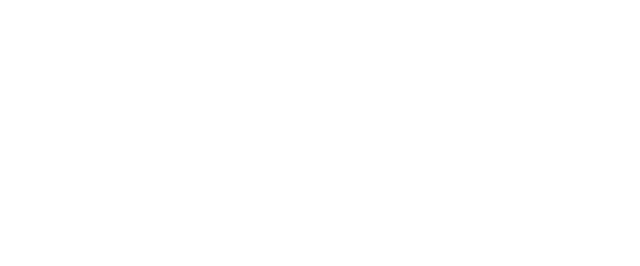
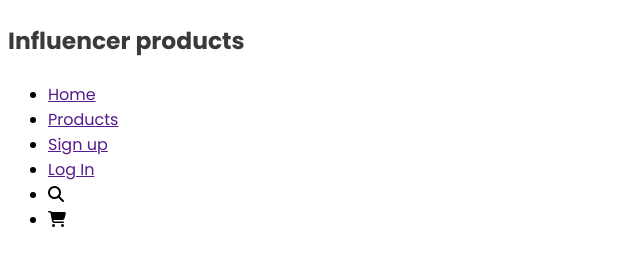
Before and after one commit to Rakibislam22/influencer-gear, a plain HTML site: page index.html in a window 1280 px wide. Shown: the whole page, without its empty margins (0-640 px from the left). Drawn offline with Linux system fonts and the light colour scheme.

Commit message:
Add some value

```diff
--- a/index.html
+++ b/index.html
@@ -4,12 +4,33 @@
     <meta charset="UTF-8">
     <meta name="viewport" content="width=device-width, initial-scale=1.0">
     <title>Influencer</title>
+    <link rel="preconnect" href="https://fonts.googleapis.com">
+    <link rel="preconnect" href="https://fonts.gstatic.com" crossorigin>
+    <link href="https://fonts.googleapis.com/css2?family=Poppins:ital,wght@0,100;0,200;0,300;0,400;0,500;0,600;0,700;0,800;0,900;1,100;1,200;1,300;1,400;1,500;1,600;1,700;1,800;1,900&display=swap" rel="stylesheet">
+
+    <script src="https://kit.fontawesome.com/e58d41bdcd.js" crossorigin="anonymous"></script>
+
+    <link rel="stylesheet" href="styles.css">
 </head>
-<body>
+<body class="poppins-regular">
 
     <header>
         <nav>
+            <div class="logo">
+                <h3>Influencer products</h3>
 
+            </div>
+
+            <div class="anchor">
+                <ul>
+                    <li><a href="">Home</a></li>
+                    <li><a href="">Products</a></li>
+                    <li><a href="">Sign up</a></li>
+                    <li><a href="">Log In</a></li>
+                    <li><i class="fa-solid fa-magnifying-glass"></i></li>
+                    <li><i class="fa-solid fa-cart-shopping"></i></li>
+                </ul>
+            </div>
         </nav>
     </header>
 
--- /dev/null
+++ b/styles.css
@@ -0,0 +1,11 @@
+.poppins-regular {
+  font-family: "Poppins", sans-serif;
+  font-weight: 400;
+  font-style: normal;
+}
+
+.logo {
+    font-size: 1.25rem;
+    font-weight: bold;
+    color: #3A3A3A;
+}
```
